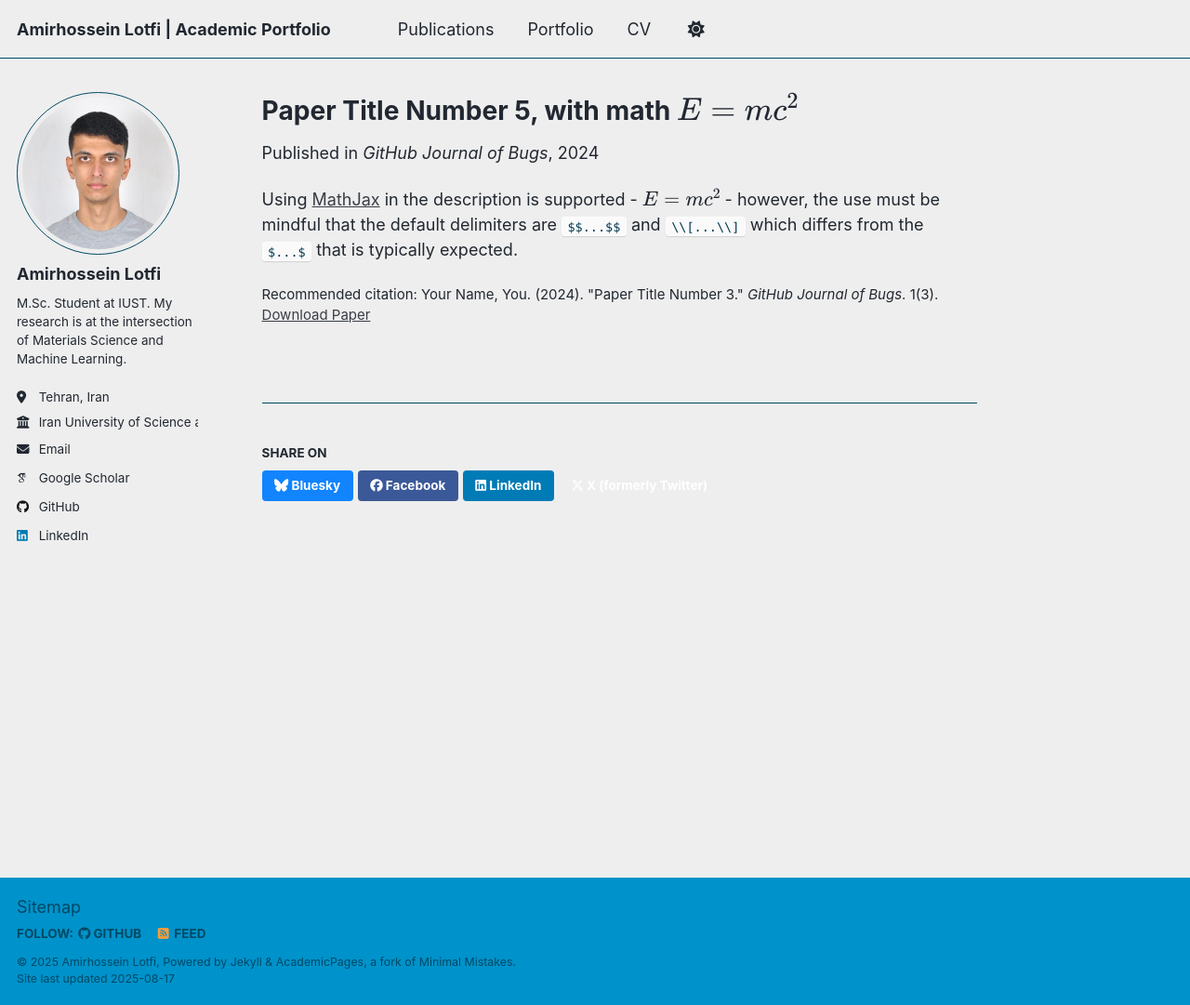
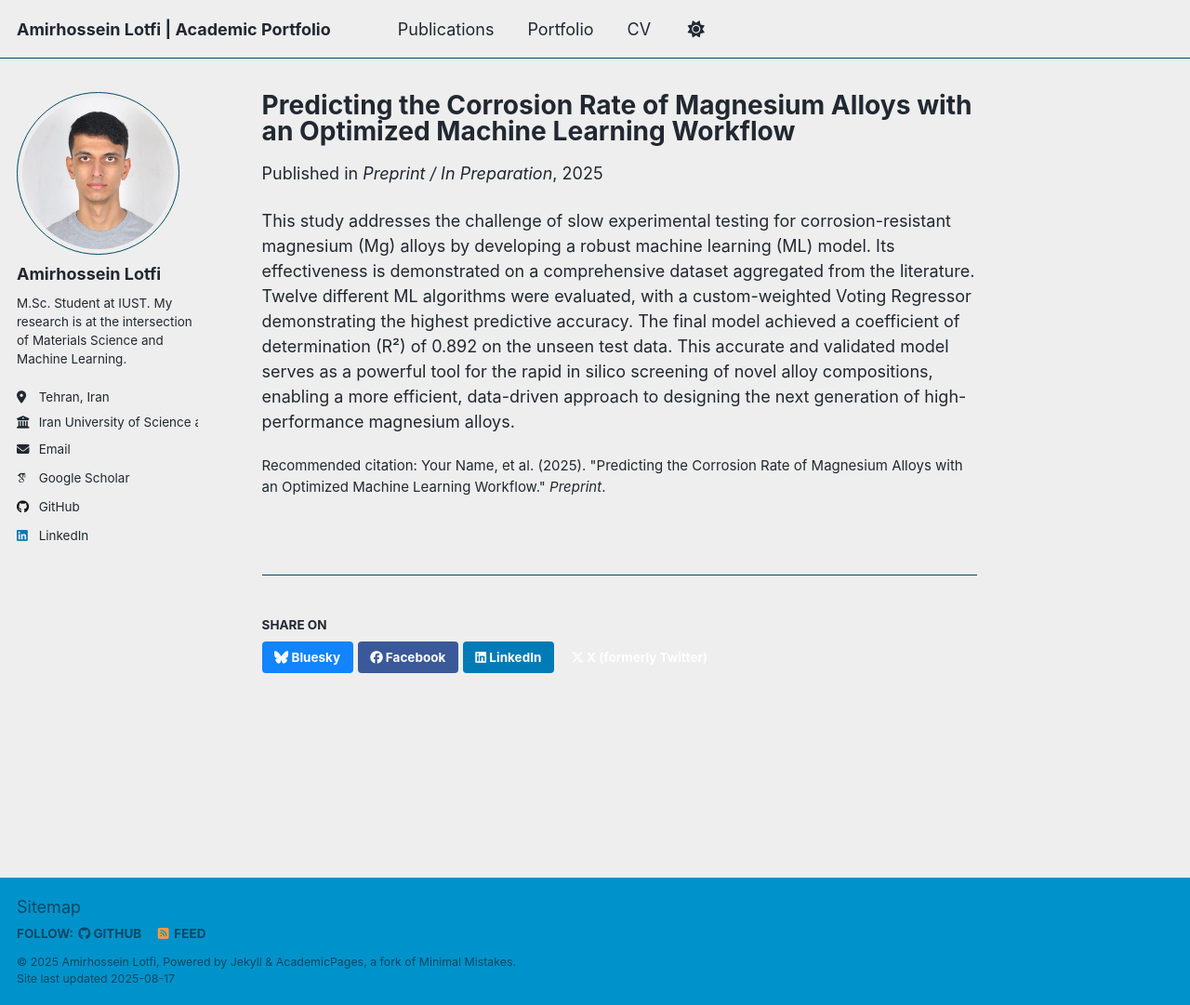
Before and after one commit to AmirLotfiSAI/AmirLotfiSAI.github.io, a Jekyll site: the page built from _publications/2025-06-08-paper-title-number-5.md, in a window 1280 px wide and 1081 px high. Shown: the whole window at 93% size. Built offline with Jekyll 4.4.1, drawn with Linux system fonts in a browser that asks for light colours; some web fonts are replaced; a script that is not in the unit is left out.

Commit message:
Update 2025-06-08-paper-title-number-5.md

```diff
--- a/_publications/2025-06-08-paper-title-number-5.md
+++ b/_publications/2025-06-08-paper-title-number-5.md
@@ -1,13 +1,13 @@
 ---
-title: "Paper Title Number 5, with math $$E=mc^2$$"
+title: "Predicting the Corrosion Rate of Magnesium Alloys with an Optimized Machine Learning Workflow"
 collection: publications
-category: conferences
-permalink: /publication/2024-02-17-paper-title-number-4
-excerpt: 'This paper is about a famous math equation, $$E=mc^2$$'
-date: 2024-02-17
-venue: 'GitHub Journal of Bugs'
-paperurl: 'http://academicpages.github.io/files/paper3.pdf'
-citation: 'Your Name, You. (2024). &quot;Paper Title Number 3.&quot; <i>GitHub Journal of Bugs</i>. 1(3).'
+category: article
+permalink: /publication/2025-magnesium-corrosion-prediction
+excerpt: 'This study develops a robust machine learning model to predict the corrosion rate of Mg alloys, achieving an R² of 0.892 on unseen test data.'
+date: 2025-07-17
+venue: 'Preprint / In Preparation'
+# paperurl: 'http://academicpages.github.io/files/paper3.pdf'
+citation: 'Your Name, et al. (2025). &quot;Predicting the Corrosion Rate of Magnesium Alloys with an Optimized Machine Learning Workflow.&quot; <i>Preprint</i>.'
 ---
 
-Using [MathJax](https://www.mathjax.org/) in the description is supported - $$E=mc^2$$ - however, the use must be mindful that the default delimiters are `$$...$$` and `\\[...\\]` which differs from the `$...$` that is typically expected.
+This study addresses the challenge of slow experimental testing for corrosion-resistant magnesium (Mg) alloys by developing a robust machine learning (ML) model. Its effectiveness is demonstrated on a comprehensive dataset aggregated from the literature. Twelve different ML algorithms were evaluated, with a custom-weighted Voting Regressor demonstrating the highest predictive accuracy. The final model achieved a coefficient of determination (R²) of 0.892 on the unseen test data. This accurate and validated model serves as a powerful tool for the rapid in silico screening of novel alloy compositions, enabling a more efficient, data-driven approach to designing the next generation of high-performance magnesium alloys.
```
